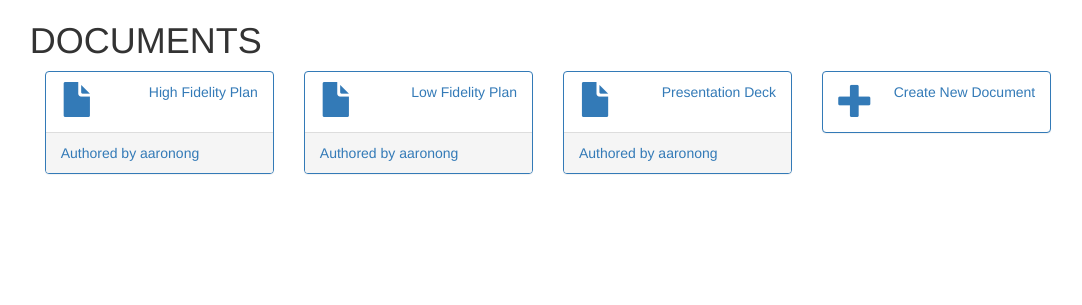
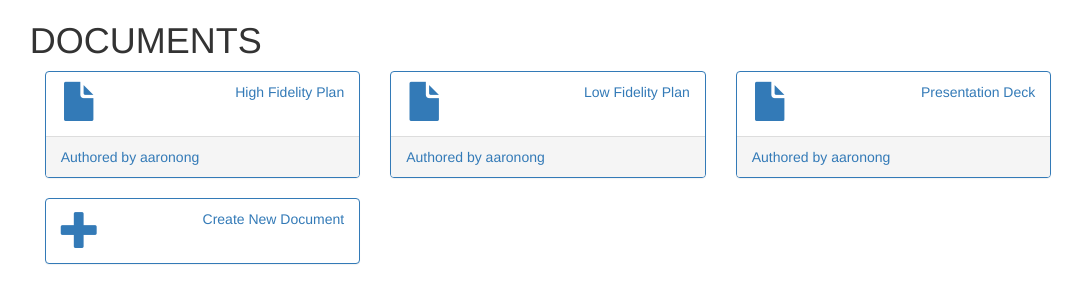
Before and after one commit to Aaronong/NoteTaker, a Django app: page /notebooks/1/ in a window 1280 px wide. Shown: the part 52-357 px from the top of the page, without its empty margins (92-1174 px from the left). Run offline with Django 3.2, Linux system fonts and the light colour scheme; data comes from the database, SQL or seed files in the repository; both versions use the stored data as it was after the commit; some libraries are stand-ins or nearby versions.

Commit message:
created robust system for document creation

```diff
--- a/notetaker/views.py
+++ b/notetaker/views.py
@@ -26,24 +26,45 @@ def notebooks(request):
 
 
 def documents(request):
+    if request.method=='POST':
+        title = request.POST.get('title')
+        nb_title = request.POST.get('selectnotebook')
+        doc = Document(title=title, notebook=Notebook.objects.get(pk=nb_title))
+        doc.save()
+        thisuser = NoteUser.objects.get_by_natural_key(request.user)
+        author = Authorization(user=thisuser, type=3, document=doc, initiator=thisuser)
+        author.save()
+        return redirect('/documents/')
     all_documents = Document.objects.filter(authorization__user=request.user)
     docs = {}
     for doc in all_documents:
         docs[doc] = NoteUser.objects.filter(authorization__document=doc, authorization__type=3)[0]
+    all_notebooks = Notebook.objects.filter(owner=request.user)
     context = {
         'all_documents': docs,
+        'all_notebooks': all_notebooks,
     }
     # return HttpResponse({context})
     return render(request, 'documents.html', context)
 
 
 def notebook_edit(request, notebook_id):
+    if request.method=='POST':
+        title = request.POST.get('title')
+        doc = Document(title=title, notebook=Notebook.objects.get(pk=notebook_id))
+        doc.save()
+        thisuser = NoteUser.objects.get_by_natural_key(request.user)
+        author = Authorization(user=thisuser, type=3, document=doc, initiator=thisuser)
+        author.save()
+        return redirect('/notebooks/'+notebook_id+'/')
     documents_in_notebook = Document.objects.filter(notebook=notebook_id)
     docs = {}
     for doc in documents_in_notebook:
         docs[doc] = NoteUser.objects.filter(authorization__document=doc, authorization__type=3)[0]
+    curr_notebook = Notebook.objects.get(pk=notebook_id)
     context = {
         'all_documents': docs,
+        'notebook': curr_notebook,
     }
     return render(request, 'documents.html', context)
 
--- a/templates/documents.html
+++ b/templates/documents.html
@@ -11,13 +11,13 @@
     {% if all_documents %}
 
         {% for document, owner in all_documents.items %}
-            <div class="col-lg-3 col-md-6">
+            <div class="col-lg-4 col-md-6 col-sm-12 col-xs-12">
                 <div class="panel panel-primary">
                     <a href="/documents/{{ document.id }}/">
                         <div class="panel-heading">
                             <div class="row">
                                 <div class="col-xs-2">
-                                    <i style="font-size:2.5em;" class="glyphicon glyphicon-file"></i>
+                                    <i style="font-size:2.8em;" class="glyphicon glyphicon-file"></i>
                                 </div>
                                 <div class="col-xs-10 text-right">
                                     <div>{{ document.title }}</div>
@@ -35,29 +35,66 @@
                     </a>
                 </div>
             </div>
+
         {% endfor %}
 
 
 
     {% endif %}
 
+    <div class="col-lg-4 col-md-6 col-sm-12 col-xs-12">
+        <div class="panel panel-primary" >
+            <a data-toggle="collapse" href="#collapseExample">
+                <div class="panel-heading">
 
-    <div class="col-lg-3 col-md-6">
-        <div class="panel panel-primary">
-            <a href="/documents/create/">
-                <div class="panel-heading">
                     <div class="row">
                         <div class="col-xs-2">
-                            <i style="font-size:2.5em;" class="glyphicon glyphicon-plus"></i>
+                            <i style="font-size:2.8em; color:#337ab7;" class="glyphicon glyphicon-plus"></i>
                         </div>
                         <div class="col-xs-10 text-right">
-                            <div>Create New Document</div>
+                            <p style="color:#337ab7;">Create New Document</p>
                         </div>
                     </div>
+
                 </div>
             </a>
 
 
+            <div class="collapse" id="collapseExample">
+                <div class="panel-footer">
+
+                    <form class="card" method="POST">
+                        <div class="card-content">
+                            <div class="row">
+                                {%csrf_token%}
+                                <label for="title" style="color:#337ab7;">&nbsp;&nbsp;&nbsp;&nbsp;Title: </label>
+                                <input id="title" type="text" name="title" style="background-color:white;color:#337ab7;">
+                            </div>
+
+                            {% if all_notebooks%}
+                            <div class="row">
+                                <div class="col-xs-8 col-lg-2">
+                                    <label for="title" style="color:#337ab7;">Notebook: </label>
+                                    <select class="selectpicker" id="selectnotebook" name="selectnotebook" title="choose a notebook">
+                                        {% for nb in all_notebooks %}
+                                            <option value="{{ nb.id }}">{{ nb }}</option>
+                                        {% endfor %}
+                                    </select>
+                                </div>
+                            </div>
+                            {% endif %}
+
+                            <div class="row">
+                                &nbsp;&nbsp;&nbsp;
+                                <button type="submit" class="btn btn-primary">Submit</button>
+                            </div>
+                        </div>
+                    </form>
+
+                </div>
+            </div>
+
         </div>
     </div>
+
 {% endblock %}
```
Also changed, not shown: templates/notebooks.html (+5 -5 lines), db.sqlite3.
